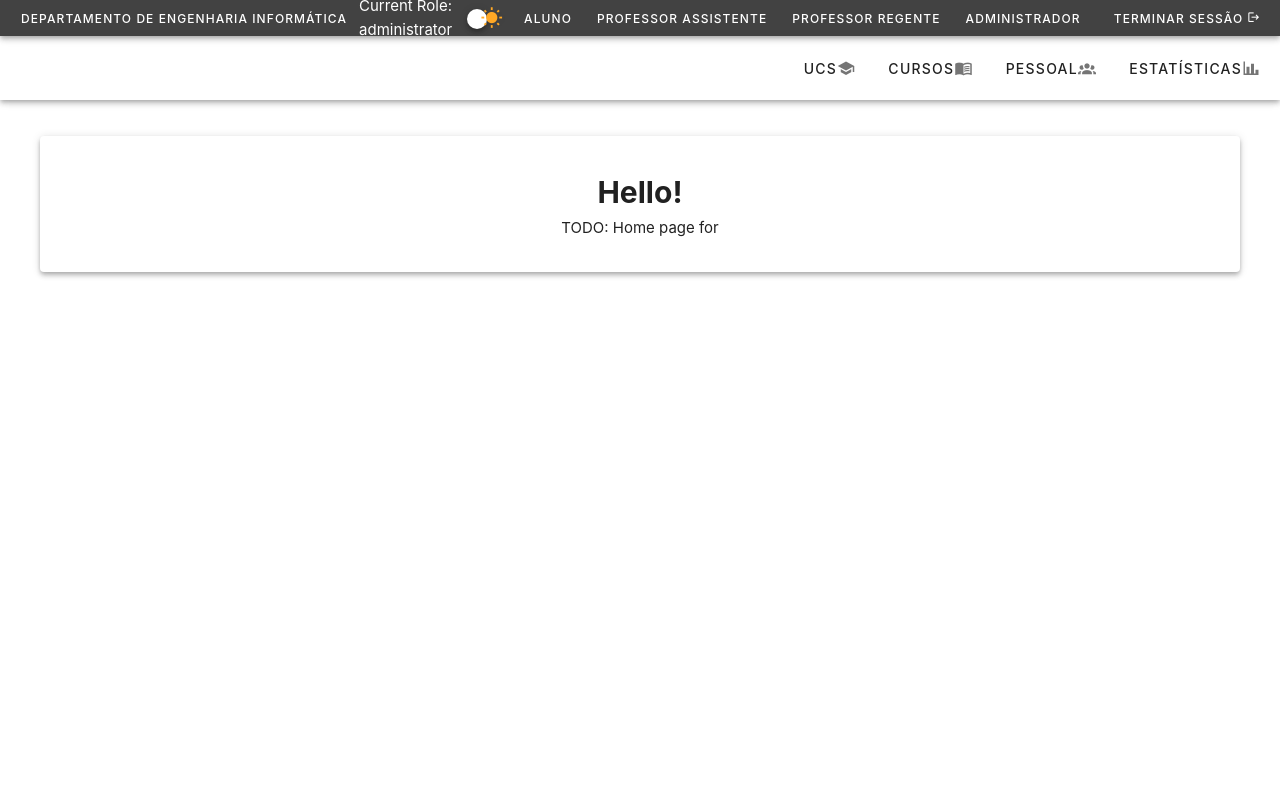
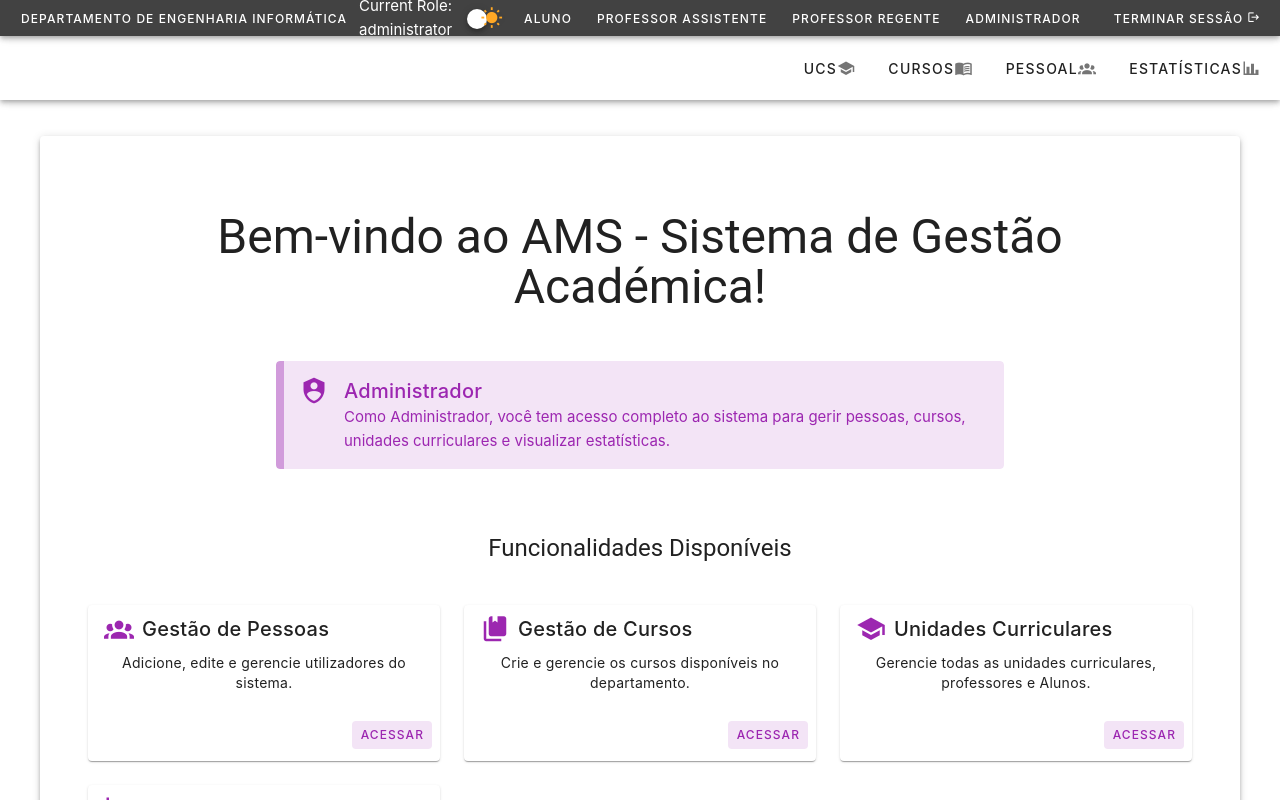
Before and after one commit to joaosviegas/DEI-AMS, a Vue app in the folder src/frontend/: page / in a window 1280 px wide. Shown: the top 800 px of the page. Built offline with nearby package versions, Linux system fonts and the light colour scheme; no server answers.

Commit message:
chore: add placeholder homescreen

```diff
--- a/src/frontend/src/views/HomeView.vue
+++ b/src/frontend/src/views/HomeView.vue
@@ -1,10 +1,216 @@
 <template>
-  <div class="text-center">
-    <h1>Hello!</h1>
-    <p>TODO: Home page for {{ appName }}</p>
-  </div>
+  <v-container>
+    <v-row class="mt-4">
+      <v-col cols="12" class="text-center">
+        <h1 class="text-h3 mb-6">{{ welcomeMessage }}</h1>
+      </v-col>
+    </v-row>
+
+    <v-row justify="center" class="mb-6">
+      <v-col cols="12" md="8">
+        <v-alert
+          :color="roleColor"
+          variant="tonal"
+          border="start"
+          :title="roleName"
+          :icon="roleIcon"
+          class="mb-4 text-left"
+        >
+          {{ roleDescription }}
+        </v-alert>
+      </v-col>
+    </v-row>
+
+    <v-row>
+      <v-col cols="12">
+        <h2 class="text-h5 mb-4 text-center">Funcionalidades Disponíveis</h2>
+      </v-col>
+    </v-row>
+
+    <v-row>
+      <v-col v-for="(feature, i) in features" :key="i" cols="12" sm="6" md="4">
+        <v-card height="100%">
+          <v-card-title class="d-flex align-center">
+            <v-icon :icon="feature.icon" class="mr-2" :color="roleColor"></v-icon>
+            {{ feature.title }}
+          </v-card-title>
+          <v-card-text>
+            {{ feature.description }}
+          </v-card-text>
+          <v-card-actions>
+            <v-spacer></v-spacer>
+            <v-btn
+              :to="feature.route"
+              :color="roleColor"
+              variant="tonal"
+              size="small"
+            >
+              Acessar
+            </v-btn>
+          </v-card-actions>
+        </v-card>
+      </v-col>
+    </v-row>
+  </v-container>
 </template>
 
 <script setup lang="ts">
-const appName = import.meta.env.VITE_NAME;
+import { computed } from 'vue';
+import { useRoleStore } from '../stores/role';
+
+const appName = 'AMS - Sistema de Gestão Académica';
+const roleStore = useRoleStore();
+const currentRole = computed(() => roleStore.currentActiveRole);
+
+const welcomeMessage = computed(() => {
+  return `Bem-vindo ao ${appName}!`;
+});
+
+const roleName = computed(() => {
+  switch(currentRole.value) {
+    case 'administrator': return 'Administrador';
+    case 'main_teacher': return 'Professor Regente';
+    case 'teaching_assistant': return 'Professor Assistente';
+    case 'student': return 'Aluno';
+    default: return 'Usuário';
+  }
+});
+
+const roleColor = computed(() => {
+  switch(currentRole.value) {
+    case 'administrator': return 'purple';
+    case 'main_teacher': return 'red';
+    case 'teaching_assistant': return 'blue';
+    case 'student': return 'green';
+    default: return 'grey';
+  }
+});
+
+const roleIcon = computed(() => {
+  switch(currentRole.value) {
+    case 'administrator': return 'mdi-shield-account';
+    case 'main_teacher': return 'mdi-account-tie';
+    case 'teaching_assistant': return 'mdi-account-school';
+    case 'student': return 'mdi-school';
+    default: return 'mdi-account';
+  }
+});
+
+const roleDescription = computed(() => {
+  switch(currentRole.value) {
+    case 'administrator':
+      return 'Como Administrador, você tem acesso completo ao sistema para gerir pessoas, cursos, unidades curriculares e visualizar estatísticas.';
+    case 'main_teacher':
+      return 'Como Professor Regente, você pode gerir as suas unidades curriculares, adicionar professores assistentes e Alunos.';
+    case 'teaching_assistant':
+      return 'Como Professor Assistente, você pode visualizar as unidades curriculares onde está envolvido e consultar informações dos Alunos.';
+    case 'student':
+      return 'Como Aluno, você pode visualizar as suas unidades curriculares, professores e colegas de turma.';
+    default:
+      return 'Selecione uma role para visualizar suas funcionalidades.';
+  }
+});
+
+const features = computed(() => {
+  switch(currentRole.value) {
+    case 'administrator':
+      return [
+        {
+          title: 'Gestão de Pessoas',
+          description: 'Adicione, edite e gerencie utilizadores do sistema.',
+          icon: 'mdi-account-group',
+          route: '/people'
+        },
+        {
+          title: 'Gestão de Cursos',
+          description: 'Crie e gerencie os cursos disponíveis no departamento.',
+          icon: 'mdi-book-multiple',
+          route: '/courses'
+        },
+        {
+          title: 'Unidades Curriculares',
+          description: 'Gerencie todas as unidades curriculares, professores e Alunos.',
+          icon: 'mdi-school',
+          route: '/curricular-units'
+        },
+        {
+          title: 'Estatísticas',
+          description: 'Consulte estatísticas sobre cursos, UCs e utilizadores.',
+          icon: 'mdi-chart-bar',
+          route: '/statistics'
+        }
+      ];
+    case 'main_teacher':
+      return [
+        {
+          title: 'Minhas Unidades Curriculares',
+          description: 'Gerencie as UCs onde você é professor regente.',
+          icon: 'mdi-school',
+          route: '/curricular-units'
+        },
+        {
+          title: 'Gestão de Pessoas',
+          description: 'Adicione professores assistentes e Alunos às suas UCs.',
+          icon: 'mdi-account-plus',
+          route: '/people'
+        },
+        {
+          title: 'Cursos',
+          description: 'Consulte informações sobre os cursos relacionados.',
+          icon: 'mdi-book-multiple',
+          route: '/courses'
+        },
+        {
+          title: 'Estatísticas',
+          description: 'Visualize estatísticas das suas unidades curriculares.',
+          icon: 'mdi-chart-bar',
+          route: '/statistics'
+        }
+      ];
+    case 'teaching_assistant':
+      return [
+        {
+          title: 'Unidades Curriculares',
+          description: 'Visualize as UCs onde você é professor assistente.',
+          icon: 'mdi-school',
+          route: '/curricular-units'
+        },
+        {
+          title: 'Alunos',
+          description: 'Consulte informações sobre os Alunos das suas UCs.',
+          icon: 'mdi-account-group',
+          route: '/people'
+        },
+        {
+          title: 'Cursos',
+          description: 'Consulte informações sobre os cursos relacionados.',
+          icon: 'mdi-book-multiple',
+          route: '/courses'
+        }
+      ];
+    case 'student':
+      return [
+        {
+          title: 'Minhas Unidades Curriculares',
+          description: 'Visualize as UCs onde você está inscrito.',
+          icon: 'mdi-school',
+          route: '/curricular-units'
+        },
+        {
+          title: 'Professores e Colegas',
+          description: 'Consulte informações sobre professores e colegas.',
+          icon: 'mdi-account-group',
+          route: '/people'
+        },
+        {
+          title: 'Meu Curso',
+          description: 'Visualize informações sobre o seu curso.',
+          icon: 'mdi-book-multiple',
+          route: '/courses'
+        }
+      ];
+    default:
+      return [];
+  }
+});
 </script>
```
